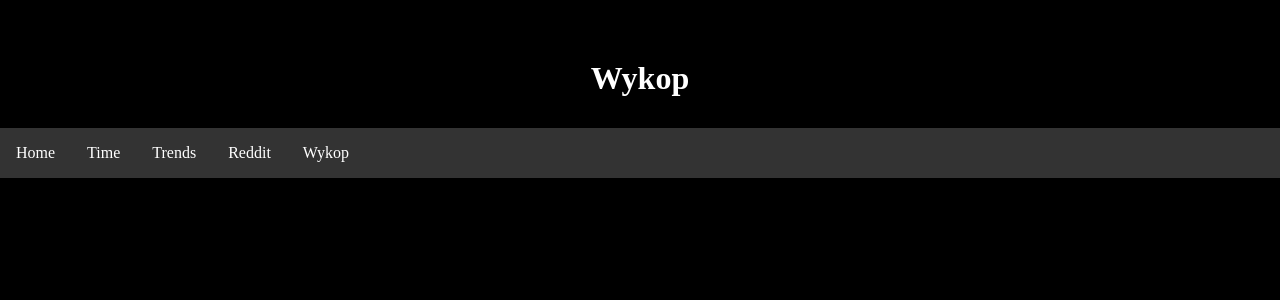
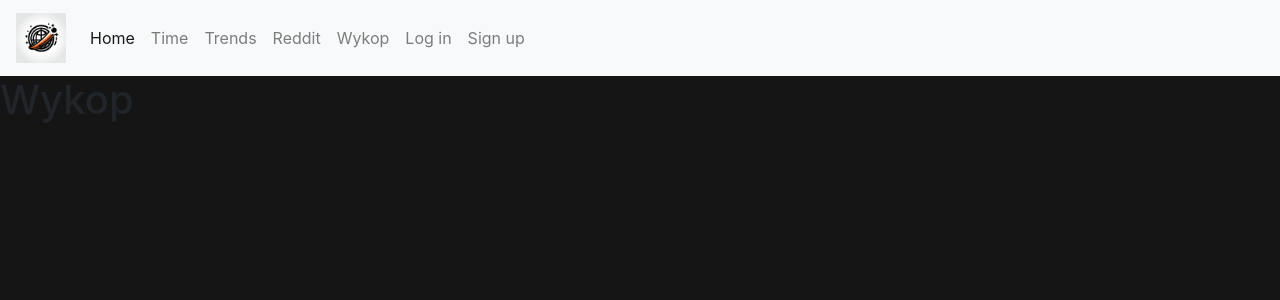
Before and after one commit to Famidore/flaskServer, a Python web app: template templates/media/wykop_inspect.html in a window 1280 px wide. Shown: the top 300 px of the page. Run offline with Jinja, Linux system fonts and the light colour scheme; the template is opened without the code that fills it, so the values that code supplies are empty; some libraries are stand-ins or nearby versions.

Commit message:
Refactor HTML templates for Reddit and Wykop pages

```diff
--- a/templates/media/wykop_inspect.html
+++ b/templates/media/wykop_inspect.html
@@ -1,58 +1,9 @@
-<!DOCTYPE html>
-<html>
+{% extends "base.html" %}
 
-<head>
-    <meta charset="UTF-8">
-    <meta http-equiv="X-UA-Compatible" content="IE=edge">
-    <meta name="viewport" content="width=device-width, initial-scale=1.0">
-    <title>FamServ | Wykop</title>
-    <link rel="shortcut icon" href="{{ url_for('static', filename='squid.ico') }}">
-    <link rel="stylesheet" type="text/css" href="{{ url_for('static',filename='styles/wykop_page.css') }}">
+{% block title %}Wykop Inspect{% endblock %}
 
-    <style>
-        ul {
-            list-style-type: none;
-            margin: 0;
-            padding: 0;
-            overflow: hidden;
-            background-color: #333333;
-        }
-
-        li {
-            float: left;
-        }
-
-        li a {
-            display: block;
-            color: white;
-            text-align: center;
-            padding: 16px;
-            text-decoration: none;
-        }
-
-        li a:hover {
-            background-color: #111111;
-        }
-
-        h1 {
-            display: block;
-            color: white;
-            text-align: center;
-            padding: 10px;
-            text-decoration: none;
-        }
-    </style>
-</head>
-
-<body>
-    <h1><a href="/" style="text-decoration: none; color: inherit;">Wykop</a></h1>
-
-    <ul>
-        <li> <a href='/'>Home</a></li>
-        <li> <a href='/time'>Time</a></li>
-        <li> <a href='/trends'>Trends</a></li>
-        <!-- <li> <a href='/pull'>Update Server</a></li> -->
-        <li> <a href='/reddit-inspect'>Reddit</a></li>
-        <li> <a href='/wykop-inspect'>Wykop</a></li>
-    </ul>
-</body>
+{% block content %}
+    <h1 class="title">
+        Wykop
+    </h1>
+{% endblock %}
```
Also changed, not shown: templates/media/reddit_inspect.html (+7 -56 lines), templates/trends.html (+4 -4 lines).
